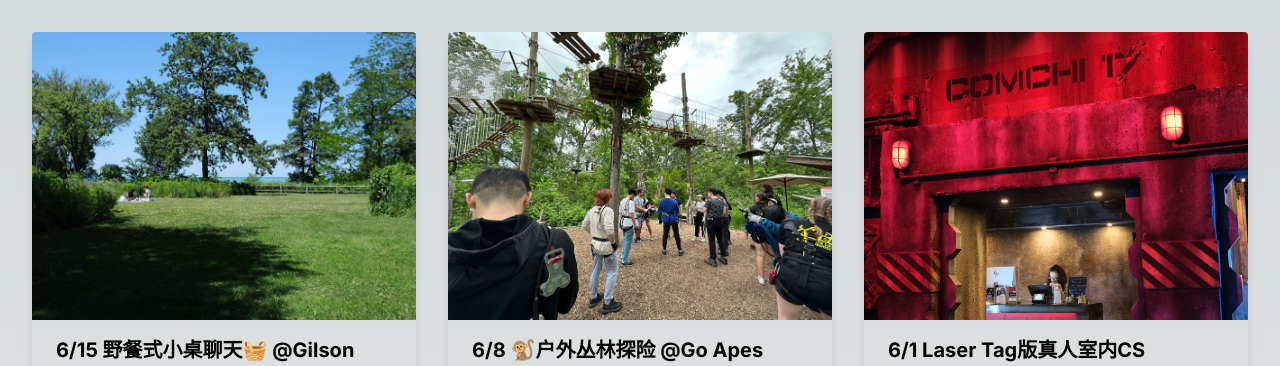
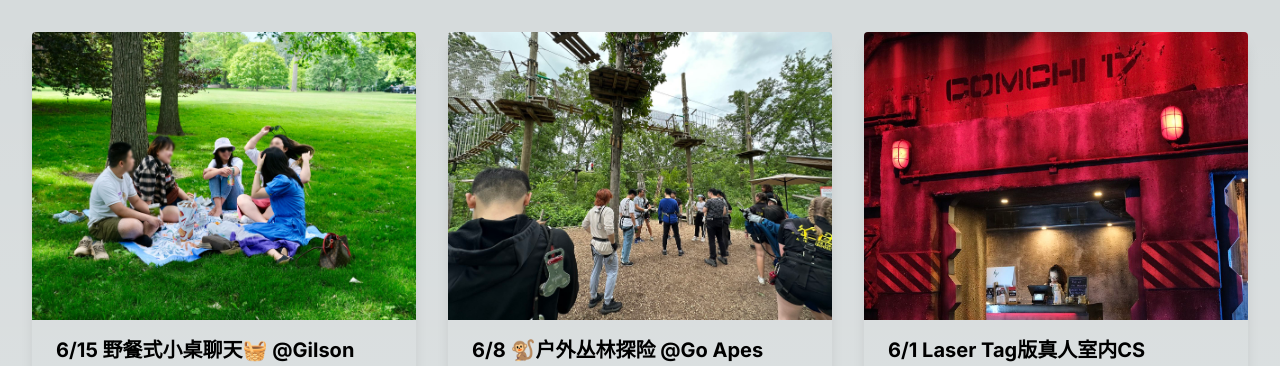
Before and after one commit to Brack-Wang/nextjs, a Next.js app: page /events in a window 1280 px wide. Shown: the top 366 px of the page. Built offline with nearby package versions, Linux system fonts and the light colour scheme.

Commit message:
Update page.tsx

```diff
--- a/app/events/page.tsx
+++ b/app/events/page.tsx
@@ -13,7 +13,7 @@ import Link from 'next/link';
 const eventsData = [
      // Add the events as the following template ahead
     {
-    imageUrl: '/野餐.jpg', // 替换为图片路径,请注意后缀名".jpg"或者".png"要和你上传的图片相同
+    imageUrl: '/618野餐小桌.jpg', // 替换为图片路径,请注意后缀名".jpg"或者".png"要和你上传的图片相同
     websiteUrl: 'http://xhslink.com/tJTmKM', // 替换为对应的网站链接
     altText: '6/15 野餐式小桌聊天🧺 @Gilson Park', // 图片的替代文本
   },
```
